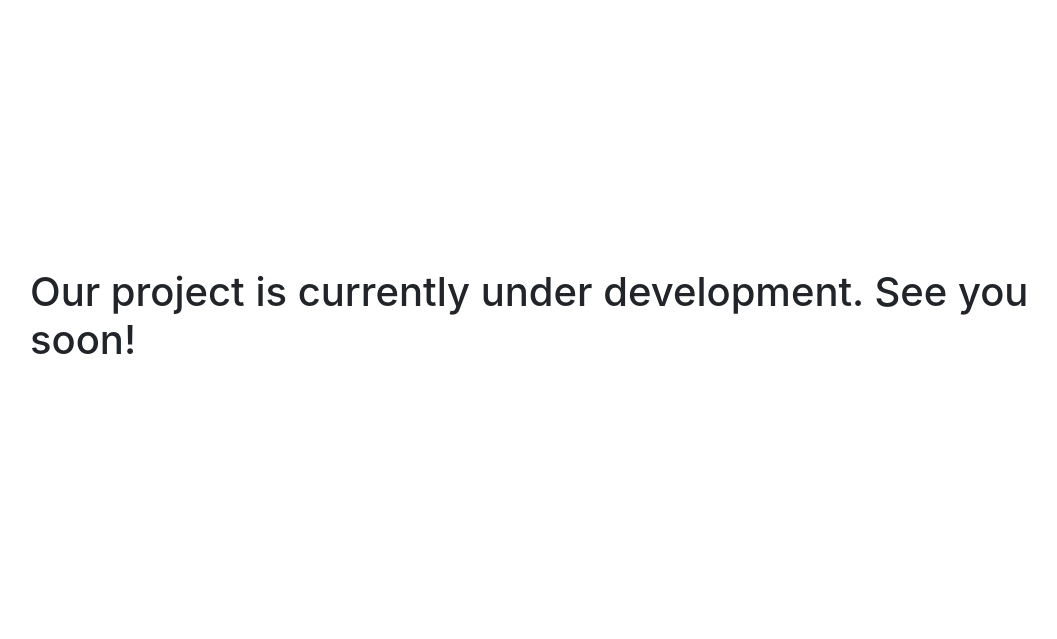
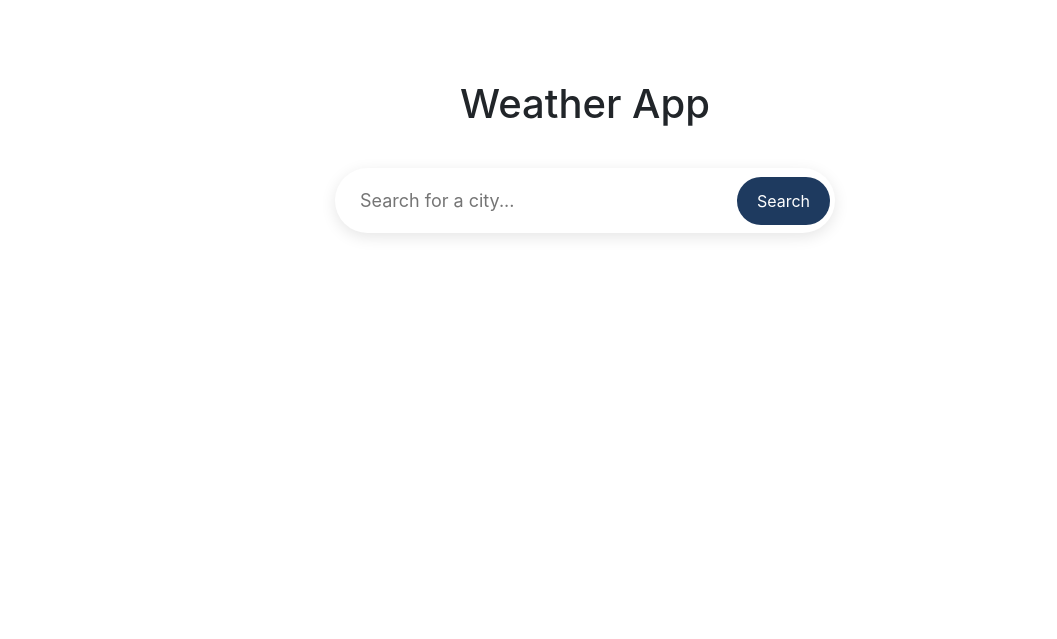
Before and after one commit to KonstantyWrzesinski/rename_later, a Django app: page / in a window 1280 px wide. Shown: the part 56-695 px from the top of the page, without its empty margins (55-1112 px from the left). Run offline with Django 5.2, Linux system fonts and the light colour scheme; some libraries are stand-ins or nearby versions.

Commit message:
Designed Homepage, added working search bar and weather ui.

```diff
--- a/someapp/templates/home.html
+++ b/someapp/templates/home.html
@@ -1,6 +1,120 @@
-{% extends "base.html" %} {% block title %} Home Page {% endblock %}
+{% extends "base.html" %}
+{% block title %}Home{% endblock %}
+
 {% block content %}
-<div style="display:flex; justify-content:center; align-items:center; height:80vh;">
-    <h1>Our project is currently under development. See you soon!</h1>
+
+<div style="display:flex; flex-direction:column; align-items:center; margin-top:80px;">
+
+    <h1 style="margin-bottom:40px;">Weather App</h1>
+
+    <!-- Search bar -->
+    <div style="
+        display:flex;
+        align-items:center;
+        background:white;
+        border-radius:40px;
+        box-shadow: 0 4px 15px rgba(0,0,0,0.1);
+        width:500px;
+        max-width:90%;
+        padding:5px;
+    ">
+        <input
+            id="cityInput"
+            type="text"
+            placeholder="Search for a city..."
+            style="
+                border:none;
+                outline:none;
+                font-size:18px;
+                padding:14px 20px;
+                width:100%;
+                border-radius:40px;
+            "
+        >
+
+        <button onclick="getWeather()" style="
+            border:none;
+            background:#1e3a5f;
+            color:white;
+            padding:12px 20px;
+            border-radius:30px;
+            cursor:pointer;
+            font-size:16px;
+        ">
+            Search
+        </button>
+    </div>
+
+    <!-- Weather box-->
+    <div id="weatherBox" style="
+        display:none;
+        margin-top:30px;
+        background:white;
+        width:420px;
+        max-width:90%;
+        padding:25px;
+        border-radius:20px;
+        box-shadow:0 4px 15px rgba(0,0,0,0.12);
+        text-align:center;
+    ">
+        <h2 id="cityName"></h2>
+        <p id="temp"></p>
+        <p id="humidity"></p>
+        <p id="wind"></p>
+        <p id="condition"></p>
+    </div>
+
 </div>
+
+<!-- Script -->
+<script>
+function getWeather() {
+    const city = document.getElementById("cityInput").value.trim();
+
+    if (city === "") {
+    alert("Please enter a city.");
+    document.getElementById("weatherBox").style.display = "none";
+    return;
+    }
+
+    let temp = "22°C";
+    let humidity = "60%";
+    let wind = "5 m/s";
+    let condition = "Sunny";
+
+    // fake różne miasta
+    if (city.toLowerCase() === "London") {
+        temp = "15°C";
+        humidity = "75%";
+        wind = "7 m/s";
+        condition = "Cloudy";
+    } else if (city.toLowerCase() === "Warszawa") {
+        temp = "18°C";
+        humidity = "55%";
+        wind = "4 m/s";
+        condition = "Partly cloudy";
+    } else if (city.toLowerCase() === "Kraków") {
+        temp = "20°C";
+        humidity = "58%";
+        wind = "3 m/s";
+        condition = "Sunny";
+    }
+
+    document.getElementById("cityName").innerText =
+    city.charAt(0).toUpperCase() + city.slice(1).toLowerCase();
+    document.getElementById("temp").innerText = "Temperature: " + temp;
+    document.getElementById("humidity").innerText = "Humidity: " + humidity;
+    document.getElementById("wind").innerText = "Wind: " + wind;
+    document.getElementById("condition").innerText = "Condition: " + condition;
+
+    document.getElementById("weatherBox").style.display = "block";
+}
+
+document.getElementById("cityInput").addEventListener("keypress", function(e) {
+    if (e.key === "Enter") {
+        getWeather();
+    }
+});
+</script>
+
 {% endblock %}
```
